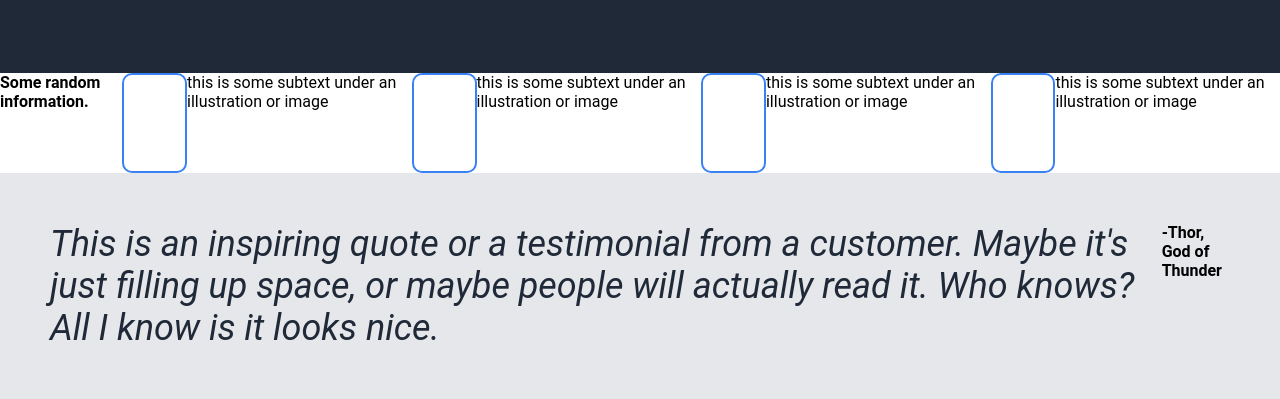
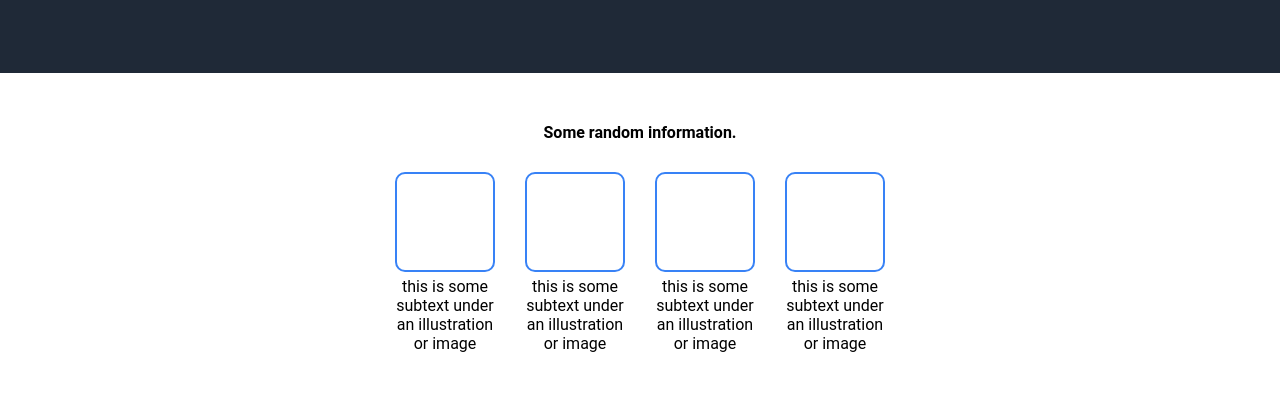
Before and after one commit to Diss1996/landingPage, a plain HTML site: page index.html in a window 1280 px wide. Shown: the part 401-800 px from the top of the page. Drawn offline with Linux system fonts and the light colour scheme.

Commit message:
finished information section

```diff
--- a/index.html
+++ b/index.html
@@ -32,14 +32,20 @@
     </div>
     <div class="information">
         <h4>Some random information.</h4>
-        <div class="emptysquare"></div>
-        <p>this is some subtext under an illustration or image</p>
-        <div class="emptysquare"></div>
-        <p>this is some subtext under an illustration or image</p>
-        <div class="emptysquare"></div>
-        <p>this is some subtext under an illustration or image</p>
-        <div class="emptysquare"></div>
-        <p>this is some subtext under an illustration or image</p>
+    <div class="squaresanddescriptions">
+         <div class="squares">
+            <div class="emptysquare"></div>
+            <div class="emptysquare"></div>
+            <div class="emptysquare"></div>
+            <div class="emptysquare"></div>
+         </div>
+          <div class="descriptions">
+            <p>this is some subtext under an illustration or image</p>
+            <p>this is some subtext under an illustration or image</p>
+            <p>this is some subtext under an illustration or image</p>
+            <p>this is some subtext under an illustration or image</p>
+          </div>
+        </div>
     </div>
     <div class="quote">
         <em class="quotetext">This is an inspiring quote or a testimonial from a customer. Maybe
--- a/styles.css
+++ b/styles.css
@@ -91,6 +91,11 @@ a, .secondaryText{
 
 .information{
     display: flex;
+    flex-direction: column;
+    align-items: center;
+    justify-content: center;
+    padding: 50px;
+    gap:30px;
 }
 
 .quote{
@@ -138,3 +143,16 @@ a, .secondaryText{
 .headerleft{
     flex: 1;
 }
+
+.squares ,.descriptions{
+    display: flex;
+    gap: 30px;
+    width: 600px;
+    justify-content: center;
+}
+
+.descriptions p{
+    width: 100px;
+    text-align: center;
+    margin-top: 5px;
+}
```
